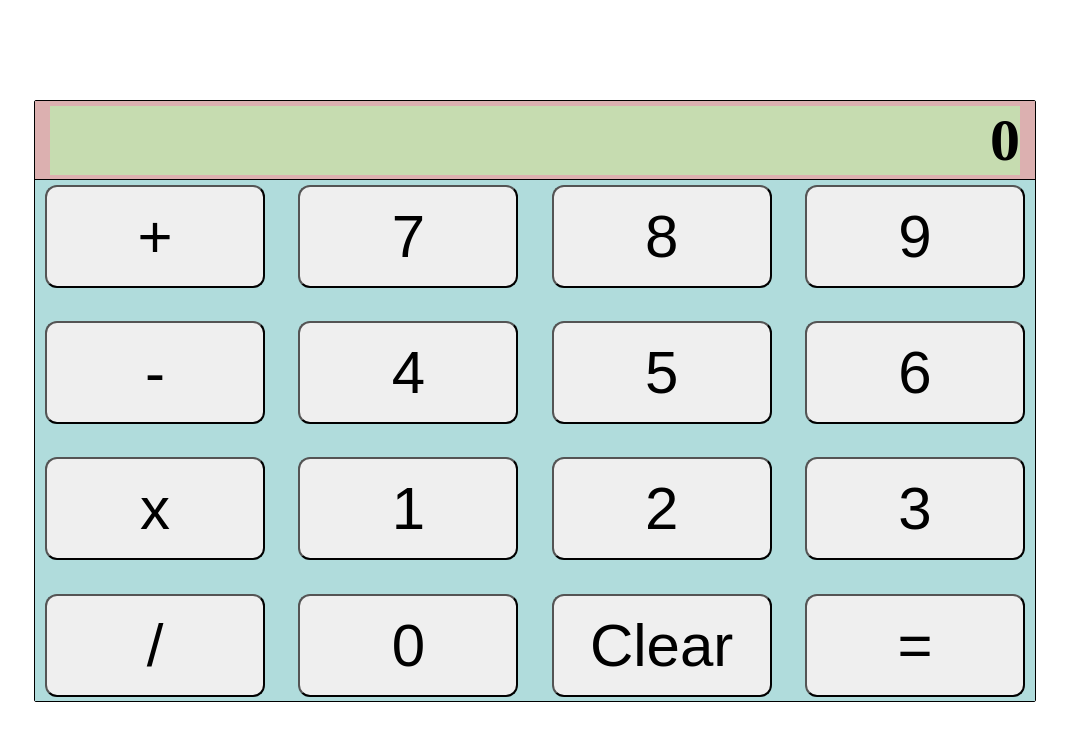
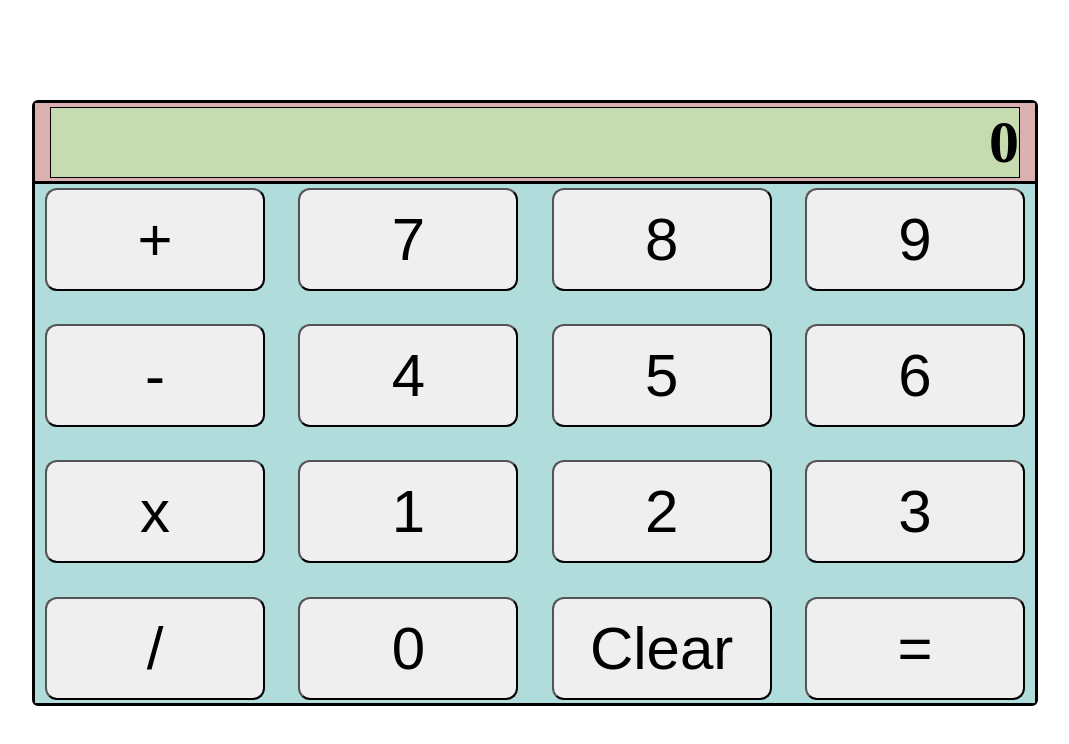
Before and after one commit to thebrianwong/odin-calculator, a plain HTML site: page index.html in a window 1280 px wide. Shown: the whole page, without its empty margins (105-1174 px from the left). Drawn offline with Linux system fonts and the light colour scheme.

Commit message:
Adjust existing borders and add new borders

```diff
--- a/styles.css
+++ b/styles.css
@@ -29,8 +29,8 @@ button {
     justify-content: space-evenly;
     align-items: stretch;
     flex-direction: column;
-    border: solid 1px black;
-    border-radius: 2px;
+    border: solid 3px black;
+    border-radius: 6px;
     height: 75vh;
     width: 1000px;
 }
@@ -51,6 +51,7 @@ button {
     flex-wrap: wrap;
     justify-content: flex-end;
     background-color: #c6dcb0;
+    border: solid 1px black;
 }
 
 .bottom-container {
@@ -58,7 +59,7 @@ button {
     justify-content: center;
     align-items: center;
     background-color: #b0dcdc;
-    border-top: solid 1px black;
+    border-top: solid 3px black;
 }
 
 .buttons-container {
```
